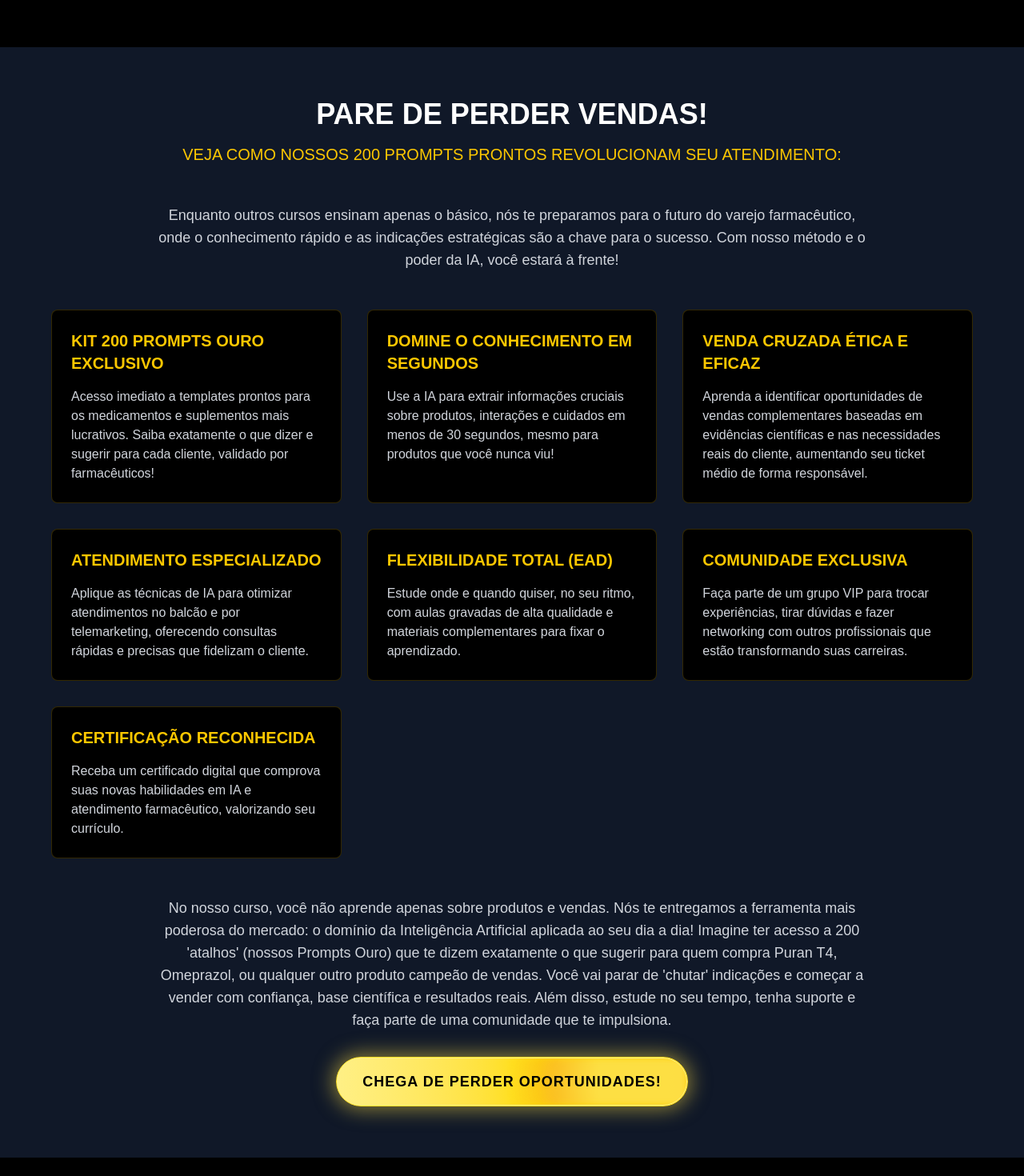
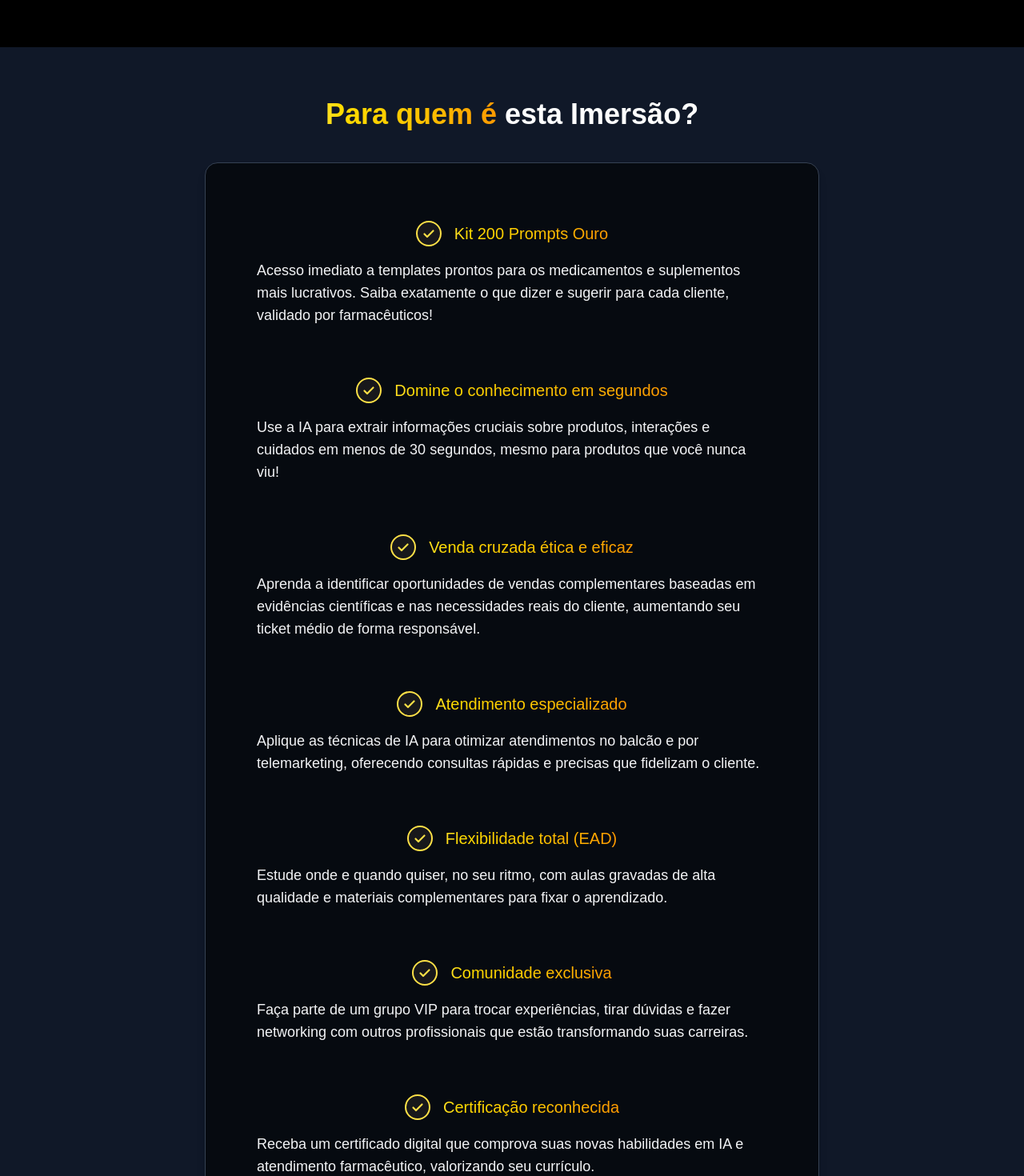
Before and after one commit to matheuslemke/eucurtocuidadosfarmaceuticos-lp, a Next.js app: page / in a window 1280 px wide. Shown: the part 1480-2950 px from the top of the page at 80% size. Built offline with nearby package versions, Linux system fonts and the light colour scheme.

Commit message:
feat: update features section with new titles, descriptions, and layout enhancements

```diff
--- a/src/app/components/sections/Features.tsx
+++ b/src/app/components/sections/Features.tsx
@@ -1,80 +1,67 @@
 import { Button } from '../Button'
-import { Card } from '../Card'
 
 const features = [
   {
-    title: 'KIT 200 PROMPTS OURO EXCLUSIVO',
+    title: 'Kit 200 Prompts Ouro',
     description: 'Acesso imediato a templates prontos para os medicamentos e suplementos mais lucrativos. Saiba exatamente o que dizer e sugerir para cada cliente, validado por farmacêuticos!'
   },
   {
-    title: 'DOMINE O CONHECIMENTO EM SEGUNDOS',
+    title: 'Domine o conhecimento em segundos',
     description: 'Use a IA para extrair informações cruciais sobre produtos, interações e cuidados em menos de 30 segundos, mesmo para produtos que você nunca viu!'
   },
   {
-    title: 'VENDA CRUZADA ÉTICA E EFICAZ',
+    title: 'Venda cruzada ética e eficaz',
     description: 'Aprenda a identificar oportunidades de vendas complementares baseadas em evidências científicas e nas necessidades reais do cliente, aumentando seu ticket médio de forma responsável.'
   },
   {
-    title: 'ATENDIMENTO ESPECIALIZADO',
+    title: 'Atendimento especializado',
     description: 'Aplique as técnicas de IA para otimizar atendimentos no balcão e por telemarketing, oferecendo consultas rápidas e precisas que fidelizam o cliente.'
   },
   {
-    title: 'FLEXIBILIDADE TOTAL (EAD)',
+    title: 'Flexibilidade total (EAD)',
     description: 'Estude onde e quando quiser, no seu ritmo, com aulas gravadas de alta qualidade e materiais complementares para fixar o aprendizado.'
   },
   {
-    title: 'COMUNIDADE EXCLUSIVA',
+    title: 'Comunidade exclusiva',
     description: 'Faça parte de um grupo VIP para trocar experiências, tirar dúvidas e fazer networking com outros profissionais que estão transformando suas carreiras.'
   },
   {
-    title: 'CERTIFICAÇÃO RECONHECIDA',
+    title: 'Certificação reconhecida',
     description: 'Receba um certificado digital que comprova suas novas habilidades em IA e atendimento farmacêutico, valorizando seu currículo.'
   }
 ]
 
+function VerifiedIcon() {
+  return (
+    <svg width="32" height="32" viewBox="0 0 32 32" fill="none" xmlns="http://www.w3.org/2000/svg" className="flex-shrink-0">
+      <circle cx="16" cy="16" r="15" fill="#18181b" stroke="#fde047" strokeWidth="2" />
+      <path d="M10.5 16.5L14 20L21.5 12.5" stroke="#fde047" strokeWidth="2.2" strokeLinecap="round" strokeLinejoin="round" />
+    </svg>
+  )
+}
+
 export function Features() {
   return (
     <section className="py-16 px-6 bg-gray-900">
-      <div className="max-w-6xl mx-auto">
-        <h2 className="text-3xl md:text-4xl font-bold text-center mb-4">
-          PARE DE PERDER VENDAS!
+      <div className="max-w-3xl mx-auto">
+        <h2 className="text-3xl md:text-4xl font-bold text-center mb-10">
+          <span className="bg-gradient-to-r from-yellow-300 via-yellow-400 to-amber-500 bg-clip-text text-transparent">
+            Para quem <span className="font-extrabold">é</span>
+          </span> esta Imersão?
         </h2>
-        <p className="text-xl text-center mb-12 text-yellow-400">
-          VEJA COMO NOSSOS 200 PROMPTS PRONTOS REVOLUCIONAM SEU ATENDIMENTO:
-        </p>
-
-        <p className="text-lg text-center mb-12 text-gray-300 max-w-4xl mx-auto">
-          Enquanto outros cursos ensinam apenas o básico, nós te preparamos para o futuro do varejo farmacêutico,
-          onde o conhecimento rápido e as indicações estratégicas são a chave para o sucesso. Com nosso método e o
-          poder da IA, você estará à frente!
-        </p>
-
-        <div className="grid md:grid-cols-2 lg:grid-cols-3 gap-8">
-          {features.map((feature, index) => (
-            <Card key={index} variant="feature">
-              <h3 className="text-xl font-bold mb-4 text-yellow-400">
-                {feature.title}
-              </h3>
-              <p className="text-gray-300">
-                {feature.description}
-              </p>
-            </Card>
+        <div className="rounded-2xl border border-gray-700 bg-black/60 p-6 md:p-10 flex flex-col gap-0 shadow-lg">
+          {features.map((feature, idx) => (
+            <div key={feature.title} className="flex flex-col items-center gap-4 py-6 md:py-8 px-2 md:px-6 w-full">
+              <div className="flex gap-4 items-center">
+                <VerifiedIcon />
+                <span className="text-lg md:text-xl font-medium bg-gradient-to-r from-yellow-300 via-yellow-400 to-amber-500 bg-clip-text text-transparent">{feature.title}</span>
+              </div>
+              <span className="text-md md:text-lg text-gray-100 font-light">{feature.description}</span>
+              {idx < features.length - 1 && (
+                <div className="absolute left-10 right-10 bottom-0 h-px bg-gradient-to-r from-transparent via-gray-700 to-transparent" style={{top: '100%'}} />
+              )}
+            </div>
           ))}
-        </div>
-
-        <div className="text-center mt-12">
-          <p className="text-lg mb-8 text-gray-300 max-w-4xl mx-auto">
-            No nosso curso, você não aprende apenas sobre produtos e vendas. Nós te entregamos a ferramenta mais poderosa
-            do mercado: o domínio da Inteligência Artificial aplicada ao seu dia a dia! Imagine ter acesso a 200 &apos;atalhos&apos;
-            (nossos Prompts Ouro) que te dizem exatamente o que sugerir para quem compra Puran T4, Omeprazol, ou qualquer
-            outro produto campeão de vendas. Você vai parar de &apos;chutar&apos; indicações e começar a vender com confiança, base
-            científica e resultados reais. Além disso, estude no seu tempo, tenha suporte e faça parte de uma comunidade
-            que te impulsiona.
-          </p>
-
-          <Button size="lg">
-            Chega de perder oportunidades!
-          </Button>
         </div>
       </div>
     </section>
```
